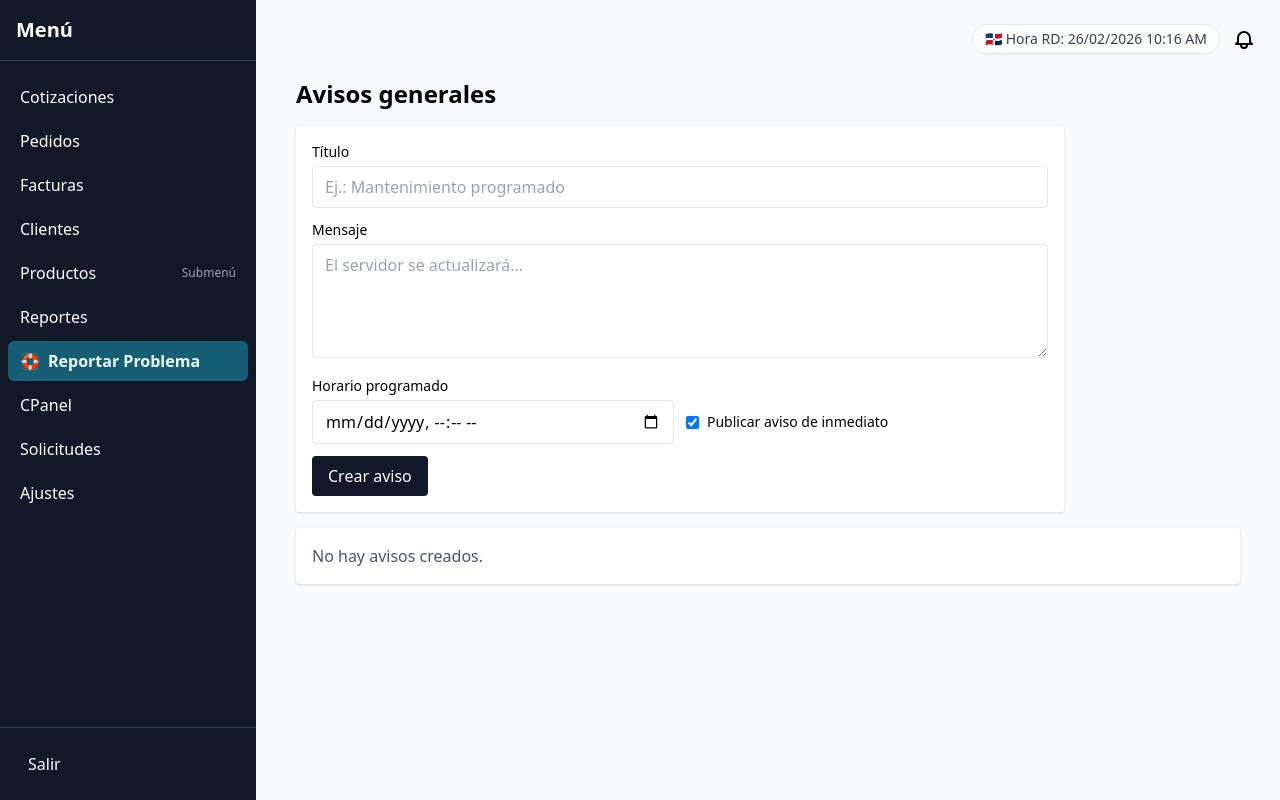
After one commit to Buzzvitalize/tiendix, a Flask app: page /cpaneltx/avisos in a window 1280 px wide. The commit adds this page. Run offline with Flask 3, Linux system fonts and the light colour scheme; the visitor is signed in with stand-in values (Sample User, id 1); some libraries are stand-ins or nearby versions.

Commit message:
feat: avisos generales desde cpanel y renombrar reportar problema

```diff
--- a/app.py
+++ b/app.py
@@ -44,6 +44,7 @@ from models import (
     ExportLog,
     NcfLog,
     Notification,
+    SystemAnnouncement,
     ErrorReport,
     AuditLog,
     dom_now,
@@ -499,6 +500,20 @@ def _migrate_legacy_schema():
             )"""
         )
 
+    if not inspector.has_table('system_announcement'):
+        statements.append(
+            """CREATE TABLE system_announcement (
+                id INTEGER PRIMARY KEY,
+                title VARCHAR(180) NOT NULL,
+                message TEXT NOT NULL,
+                scheduled_for DATETIME,
+                is_active BOOLEAN NOT NULL DEFAULT 1,
+                created_by INTEGER REFERENCES user(id),
+                created_at DATETIME NOT NULL,
+                updated_at DATETIME NOT NULL
+            )"""
+        )
+
     if inspector.has_table('user'):
         # Normaliza usuarios antiguos a minúsculas para evitar conflictos por mayúsculas.
         db.session.execute(db.text("UPDATE user SET username = lower(username) WHERE username <> lower(username)"))
@@ -506,9 +521,15 @@ def _migrate_legacy_schema():
     if inspector.has_table('account_request'):
         db.session.execute(db.text("UPDATE account_request SET username = lower(username) WHERE username <> lower(username)"))
 
+    wrote_normalizations = False
+    if inspector.has_table('user'):
+        wrote_normalizations = True
+    if inspector.has_table('account_request'):
+        wrote_normalizations = True
+
     for stmt in statements:
         db.session.execute(db.text(stmt))
-    if statements:
+    if statements or wrote_normalizations:
         db.session.commit()
 
 
@@ -815,6 +836,7 @@ def load_company():
 @app.context_processor
 def inject_company():
     notif_count = 0
+    active_announcement = None
     try:
         cid = current_company_id()
         if 'user_id' in session and cid:
@@ -838,9 +860,20 @@ def inject_company():
                 session['low_stock_scan_at'] = now_ts
 
             notif_count = Notification.query.filter_by(company_id=cid, is_read=False).count()
+        active_announcement = (
+            SystemAnnouncement.query
+            .filter_by(is_active=True)
+            .order_by(SystemAnnouncement.updated_at.desc())
+            .first()
+        )
     except Exception as exc:
         app.logger.exception('Failed to compute notifications: %s', exc)
-    return {'company': getattr(g, 'company', None), 'notification_count': notif_count, 'current_dom_time': dom_now().strftime('%d/%m/%Y %I:%M %p')}
+    return {
+        'company': getattr(g, 'company', None),
+        'notification_count': notif_count,
+        'current_dom_time': dom_now().strftime('%d/%m/%Y %I:%M %p'),
+        'active_announcement': active_announcement,
+    }
 
 
 def get_company_info():
@@ -1058,6 +1091,7 @@ def reject_request(req_id):
 
 
 @app.route('/reportar-error', methods=['GET', 'POST'])
+@app.route('/reportar-problema', methods=['GET', 'POST'])
 def report_error():
     if 'user_id' not in session:
         flash('Debe iniciar sesión para reportar un error')
@@ -1132,6 +1166,55 @@ def report_error():
 @admin_only
 def cpanel_home():
     return render_template('cpaneltx.html')
+
+
+@app.route('/cpaneltx/avisos', methods=['GET', 'POST'])
+@admin_only
+def cpanel_announcements():
+    if request.method == 'POST':
+        title = (request.form.get('title') or '').strip()
+        message = (request.form.get('message') or '').strip()
+        scheduled_for_raw = (request.form.get('scheduled_for') or '').strip()
+        is_active = request.form.get('is_active') == 'on'
+
+        if not title or not message:
+            flash('Título y mensaje son obligatorios')
+            return redirect(url_for('cpanel_announcements'))
+
+        scheduled_for = None
+        if scheduled_for_raw:
+            try:
+                scheduled_for = datetime.fromisoformat(scheduled_for_raw)
+            except ValueError:
+                flash('La fecha/hora programada no es válida')
+                return redirect(url_for('cpanel_announcements'))
+
+        ann = SystemAnnouncement(
+            title=title,
+            message=message,
+            scheduled_for=scheduled_for,
+            is_active=is_active,
+            created_by=session.get('user_id'),
+        )
+        db.session.add(ann)
+        db.session.commit()
+        log_audit('announcement_create', 'system_announcement', ann.id, details=f'active={is_active}')
+        flash('Aviso general creado')
+        return redirect(url_for('cpanel_announcements'))
+
+    announcements = SystemAnnouncement.query.order_by(SystemAnnouncement.updated_at.desc()).all()
+    return render_template('cpanel_announcements.html', announcements=announcements)
+
+
+@app.post('/cpaneltx/avisos/<int:ann_id>/estado')
+@admin_only
+def cpanel_announcement_status(ann_id):
+    ann = SystemAnnouncement.query.get_or_404(ann_id)
+    ann.is_active = request.form.get('is_active') == 'on'
+    db.session.commit()
+    log_audit('announcement_status', 'system_announcement', ann.id, details=f'active={ann.is_active}')
+    flash('Estado de aviso actualizado')
+    return redirect(url_for('cpanel_announcements'))
 
 
 @app.route('/cpaneltx/users')
--- a/models.py
+++ b/models.py
@@ -319,6 +319,17 @@ class ErrorReport(db.Model):
     user_agent = db.Column(db.String(255))
     admin_notes = db.Column(db.Text)
 
+
+class SystemAnnouncement(db.Model):
+    id = db.Column(db.Integer, primary_key=True)
+    title = db.Column(db.String(180), nullable=False)
+    message = db.Column(db.Text, nullable=False)
+    scheduled_for = db.Column(db.DateTime)
+    is_active = db.Column(db.Boolean, default=True, nullable=False)
+    created_by = db.Column(db.Integer, db.ForeignKey('user.id'))
+    created_at = db.Column(db.DateTime, default=dom_now, nullable=False)
+    updated_at = db.Column(db.DateTime, default=dom_now, onupdate=dom_now, nullable=False)
+
 class AuditLog(db.Model):
     id = db.Column(db.Integer, primary_key=True)
     created_at = db.Column(db.DateTime, default=dom_now, nullable=False)
--- a/templates/base.html
+++ b/templates/base.html
@@ -38,7 +38,7 @@
       </details>
 
       <a href="{{ url_for('reportes') }}" class="nav-link">Reportes</a>
-      <a href="{{ url_for('report_error') }}" class="block px-3 py-2 rounded-md font-semibold bg-blue-600/90 hover:bg-blue-500 text-white shadow-sm transition duration-150">Reportar Error</a>
+      <a href="{{ url_for('report_error') }}" class="block px-3 py-2 rounded-md font-semibold bg-cyan-800 hover:bg-cyan-700 text-cyan-50 shadow-sm transition duration-150 flex items-center gap-2"><span>🛟</span><span>Reportar Problema</span></a>
       {% if session.get('role') == 'admin' %}
       <a href="{{ url_for('cpanel_home') }}" class="nav-link">CPanel</a>
       <a href="{{ url_for('admin_requests') }}" class="nav-link">Solicitudes</a>
@@ -63,6 +63,17 @@
       </a>
     </header>
     <section class="flex-1 p-4 md:p-6 overflow-y-auto">
+      {% if active_announcement %}
+      <div class="max-w-7xl mx-auto mb-3">
+        <div class="rounded-lg border border-amber-300 bg-amber-50 text-amber-900 px-4 py-3 shadow-sm">
+          <div class="font-semibold">📢 {{ active_announcement.title }}</div>
+          <div class="text-sm">{{ active_announcement.message }}</div>
+          {% if active_announcement.scheduled_for %}
+          <div class="text-xs mt-1 font-medium">Horario programado: {{ active_announcement.scheduled_for.strftime('%d/%m/%Y %I:%M %p') }}</div>
+          {% endif %}
+        </div>
+      </div>
+      {% endif %}
       <div class="flex justify-end items-center gap-3 mb-2 hidden md:flex">
         {% if session.get('user_id') %}<span class="text-sm font-medium bg-white border border-gray-200 shadow-sm rounded-full px-3 py-1 text-gray-700 hover:shadow transition" title="Hora República Dominicana">🇩🇴 Hora RD: {{ current_dom_time }}</span>{% endif %}
         <a href="{{ url_for('notifications_view') }}" class="relative">
--- /dev/null
+++ b/templates/cpanel_announcements.html
@@ -0,0 +1,54 @@
+{% extends 'base.html' %}
+{% block content %}
+<div class="p-4 space-y-4">
+  <h1 class="text-2xl font-semibold">Avisos generales</h1>
+
+  <form method="post" class="bg-white p-4 rounded shadow space-y-3 max-w-3xl">
+    <div>
+      <label class="block text-sm font-medium mb-1">Título</label>
+      <input name="title" class="w-full border rounded px-3 py-2" placeholder="Ej.: Mantenimiento programado" required>
+    </div>
+    <div>
+      <label class="block text-sm font-medium mb-1">Mensaje</label>
+      <textarea name="message" class="w-full border rounded px-3 py-2" rows="4" placeholder="El servidor se actualizará..." required></textarea>
+    </div>
+    <div class="grid md:grid-cols-2 gap-3">
+      <div>
+        <label class="block text-sm font-medium mb-1">Horario programado</label>
+        <input type="datetime-local" name="scheduled_for" class="w-full border rounded px-3 py-2">
+      </div>
+      <label class="flex items-center gap-2 mt-6">
+        <input type="checkbox" name="is_active" checked>
+        <span class="text-sm">Publicar aviso de inmediato</span>
+      </label>
+    </div>
+    <button class="bg-gray-900 hover:bg-black text-white rounded px-4 py-2">Crear aviso</button>
+  </form>
+
+  <div class="space-y-3">
+    {% for ann in announcements %}
+    <div class="bg-white p-4 rounded shadow">
+      <div class="flex items-start justify-between gap-3">
+        <div>
+          <h3 class="font-semibold">{{ ann.title }}</h3>
+          <p class="text-sm text-gray-700 mt-1">{{ ann.message }}</p>
+          {% if ann.scheduled_for %}
+          <p class="text-xs text-gray-500 mt-1">Horario: {{ ann.scheduled_for.strftime('%d/%m/%Y %I:%M %p') }}</p>
+          {% endif %}
+        </div>
+        <span class="text-xs px-2 py-1 rounded {{ 'bg-green-100 text-green-700' if ann.is_active else 'bg-gray-100 text-gray-600' }}">{{ 'Activo' if ann.is_active else 'Inactivo' }}</span>
+      </div>
+      <form method="post" action="{{ url_for('cpanel_announcement_status', ann_id=ann.id) }}" class="mt-3 flex items-center gap-2">
+        <label class="flex items-center gap-2 text-sm">
+          <input type="checkbox" name="is_active" {% if ann.is_active %}checked{% endif %}>
+          Mostrar este aviso
+        </label>
+        <button class="bg-blue-600 hover:bg-blue-700 text-white text-sm rounded px-3 py-1">Guardar</button>
+      </form>
+    </div>
+    {% else %}
+    <div class="bg-white p-4 rounded shadow text-gray-600">No hay avisos creados.</div>
+    {% endfor %}
+  </div>
+</div>
+{% endblock %}
--- a/templates/cpaneltx.html
+++ b/templates/cpaneltx.html
@@ -7,5 +7,6 @@
   <a href="{{ url_for('cpanel_invoices') }}" class="bg-white p-4 rounded shadow hover:bg-gray-50">Facturas</a>
   <a href="{{ url_for('cpanel_auditoria') }}" class="bg-white p-4 rounded shadow hover:bg-gray-50">Auditoría</a>
   <a href="{{ url_for('cpanel_error_reports') }}" class="bg-white p-4 rounded shadow hover:bg-gray-50">Reportes de errores</a>
+  <a href="{{ url_for('cpanel_announcements') }}" class="bg-white p-4 rounded shadow hover:bg-gray-50">Avisos generales</a>
 </div>
 {% endblock %}
--- a/templates/report_error.html
+++ b/templates/report_error.html
@@ -2,7 +2,7 @@
 {% block content %}
 <div class="max-w-3xl mx-auto bg-white rounded-xl shadow p-6 space-y-4">
   <div>
-    <h1 class="text-2xl font-bold text-gray-800">Reportar Error</h1>
+    <h1 class="text-2xl font-bold text-gray-800">Reportar Problema</h1>
     <p class="text-sm text-gray-600 mt-1">Cuéntanos qué pasó. Te responderemos en un plazo de hasta <strong>72 horas laborables</strong> (puede ser antes).</p>
   </div>
 
```
Also changed, not shown: tests/test_cpanel.py (+15 -1 lines), tests/test_error_reports.py (+3 -3 lines).
